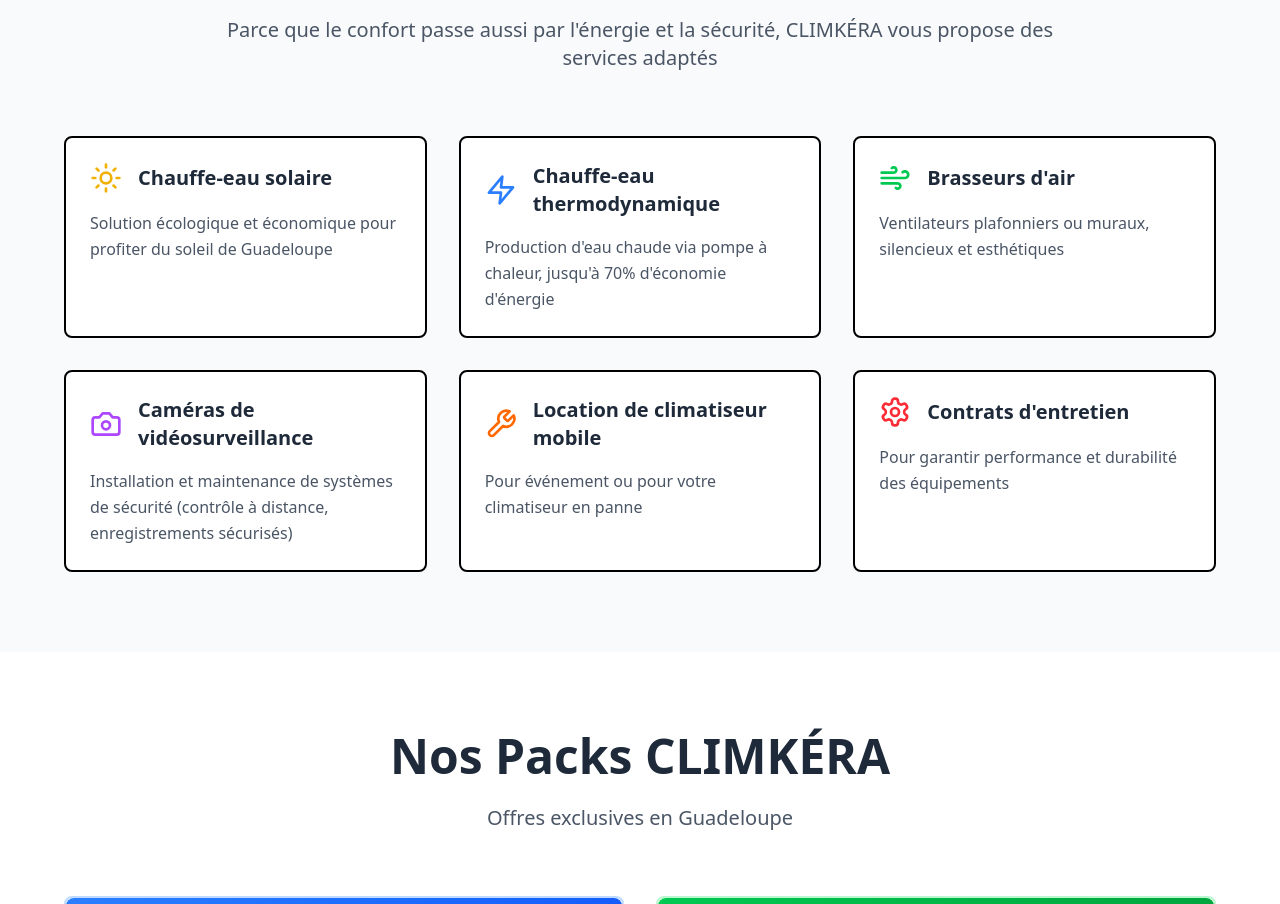
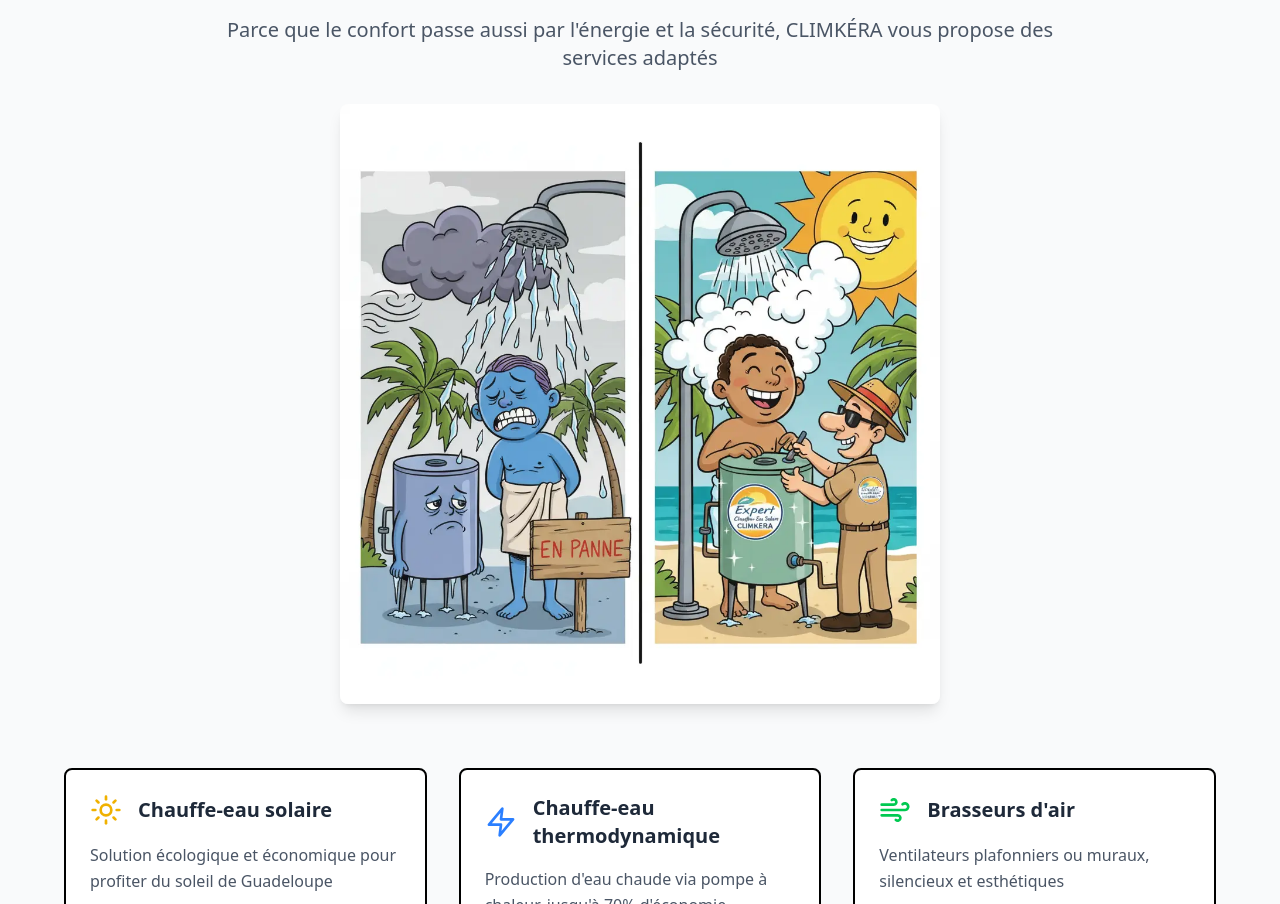
Before and after one commit to innotech-it/climkera-app, a React (Vite) app: page / in a window 1280 px wide. Shown: the part 2163-3067 px from the top of the page. Built offline with nearby package versions, Linux system fonts and the light colour scheme; the HTML template or start-up script is replaced by a standard one.

Commit message:
Add images for climatisation and chauffe-eau services

```diff
--- a/src/App.jsx
+++ b/src/App.jsx
@@ -31,6 +31,7 @@
 import logoImage from './assets/logo.jpeg'
 import videoBackground from './assets/climatisation-guadeloupe.mp4'
 import reparationImage from './assets/reparation-climatisation-guadeloupe.webp'
+import chauffeEauImage from './assets/chauffe-eau-solaire.webp'
 import './App.css'
 
 function App() {
@@ -520,6 +521,9 @@
             <p className="text-xl text-gray-600 max-w-4xl mx-auto">
               Parce que le confort passe aussi par l'énergie et la sécurité, CLIMKÉRA vous propose des services adaptés
             </p>
+            <div className="mt-8">
+              <img src={chauffeEauImage} alt="Chauffe-eau solaire Guadeloupe" className="w-[600px] h-auto mx-auto rounded-lg shadow-lg mb-6" />
+            </div>
           </motion.div>
 
           <div className="grid md:grid-cols-2 lg:grid-cols-3 gap-8">
```
Also changed, not shown: src/assets/chauffe-eau-solaire.webp (added).
